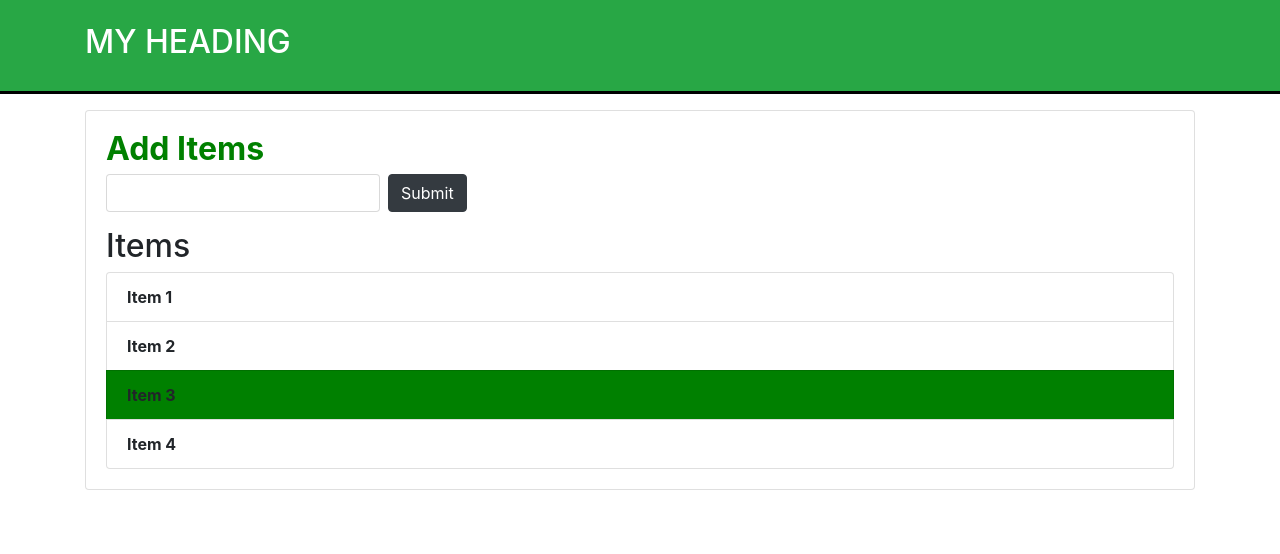
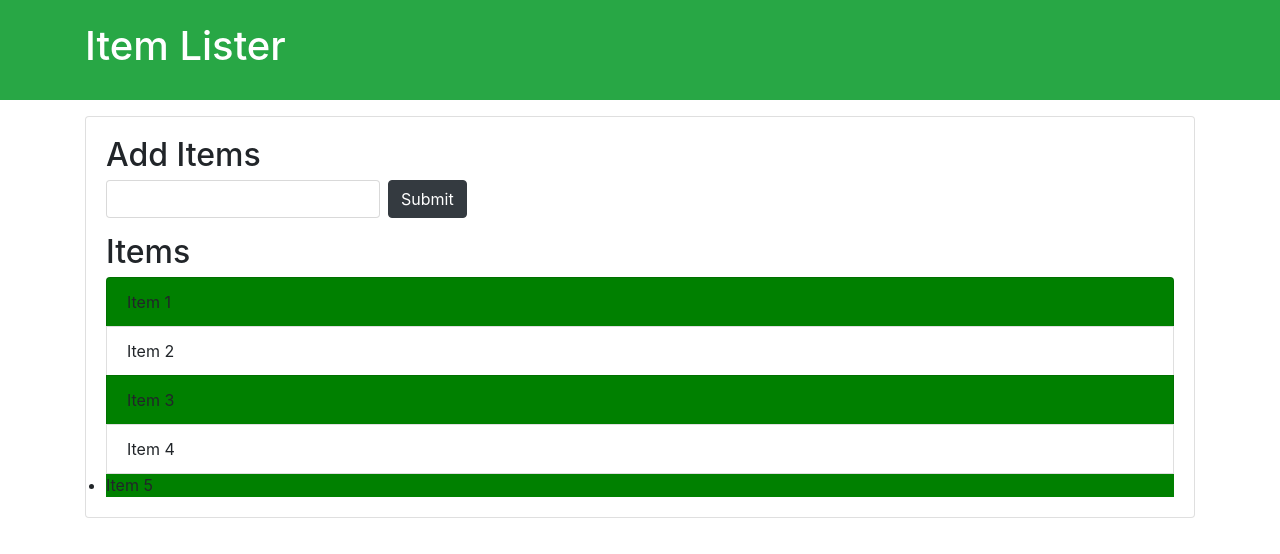
Before and after one commit to Infinite00loop/FirstCliPush, a plain HTML site: page index.html in a window 1280 px wide. Drawn offline with nearby package versions, Linux system fonts and the light colour scheme.

Commit message:
dom-manip

```diff
--- a/domManip.js
+++ b/domManip.js
@@ -8,18 +8,42 @@ var title=document.getElementById('header-title');
 // console.log(title);
 // title.innerText='Testing';
 // console.log(title)
-title.innerHTML='<h2>MY HEADING</h2>'
-var mainTitle=document.getElementById('main-header');
-mainTitle.style.borderBottom='solid 3px #000'
+// title.innerHTML='<h2>MY HEADING</h2>'
+// var mainTitle=document.getElementById('main-header');
+// mainTitle.style.borderBottom='solid 3px #000'
 
-var addItem=document.getElementById('add');
-addItem.style.fontWeight='bold';
-addItem.style.color='green';
+// var addItem=document.getElementById('add');
+// addItem.style.fontWeight='bold';
+// addItem.style.color='green';
 
-var list=document.getElementsByClassName('list-group-item');
-console.log(list);
-list[2].style.backgroundColor='green';
+// var list=document.getElementsByClassName('list-group-item');
+// console.log(list);
+// list[2].style.backgroundColor='green';
 
-for(var i=0;i<list.length;i++){
-    list[i].style.fontWeight='bold';
+// for(var i=0;i<list.length;i++){
+//     list[i].style.fontWeight='bold';
+// }
+
+//using class name
+// var list=document.getElementsByClassName('list-group');
+// console.log(list.items.children);
+// list.items.children[4].style.fontWeight='bold';
+
+// //using tag name
+
+// var list2=document.getElementsByTagName('li');
+// list2[4].style.fontWeight='bold';
+
+// var item2=document.querySelector('.list-group-item:nth-child(2)');
+// item2.style.color='green'
+// var item3=document.querySelector('.list-group-item:nth-child(3)');
+// item3.style.display='none';
+
+// var item=document.querySelectorAll('.list-group-item')
+// item[1].style.color='green';
+
+var odd=document.querySelectorAll('li:nth-child(odd)');
+
+for(var i=0;i<odd.length;i++){
+    odd[i].style.backgroundColor='green';
 }
--- a/index.html
+++ b/index.html
@@ -26,6 +26,7 @@
       <li class="list-group-item">Item 2</li>
       <li class="list-group-item">Item 3</li>
       <li class="list-group-item">Item 4</li>
+      <li>Item 5</li>
     </ul>
    </div>
   </div>
```
